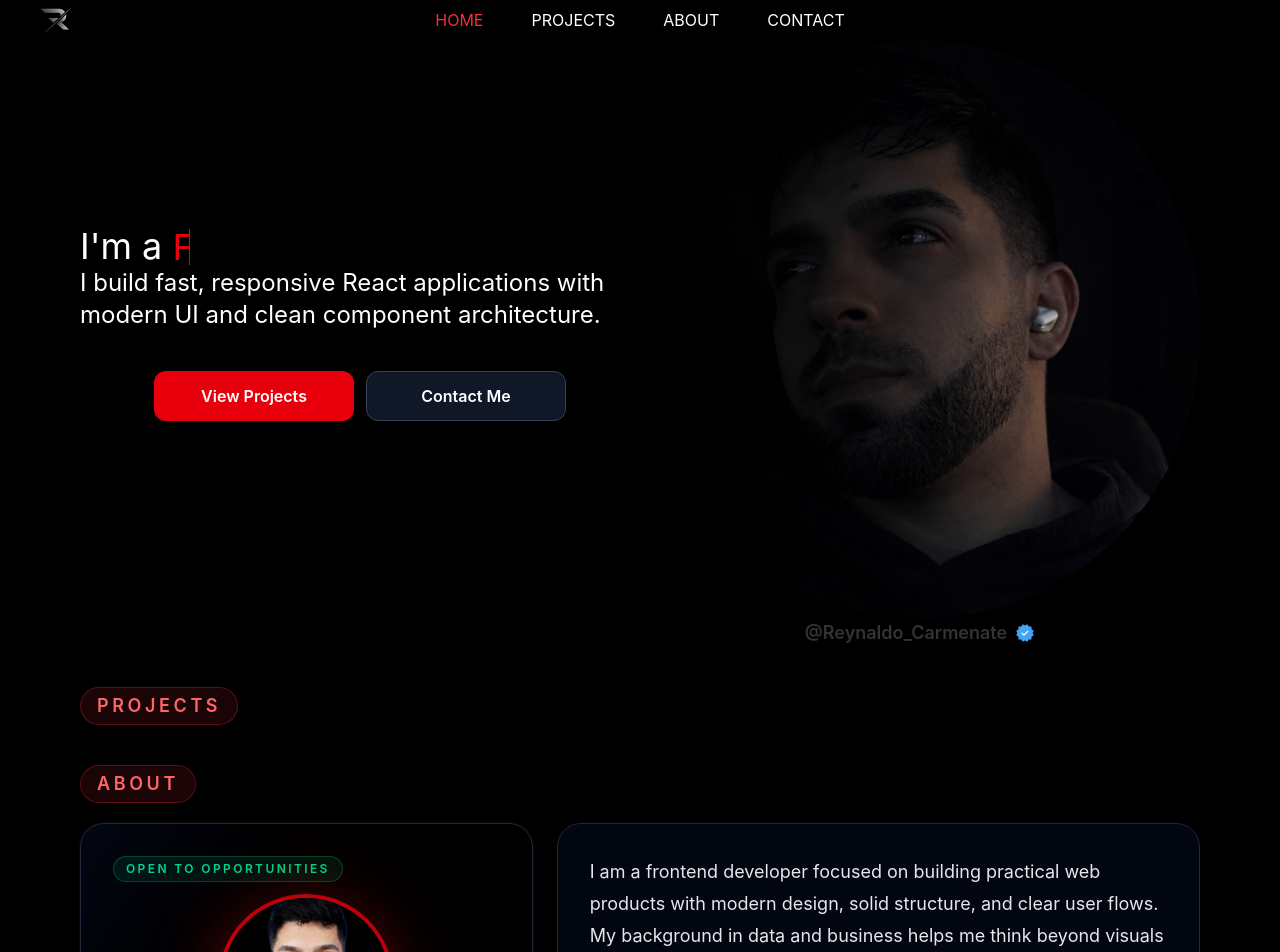
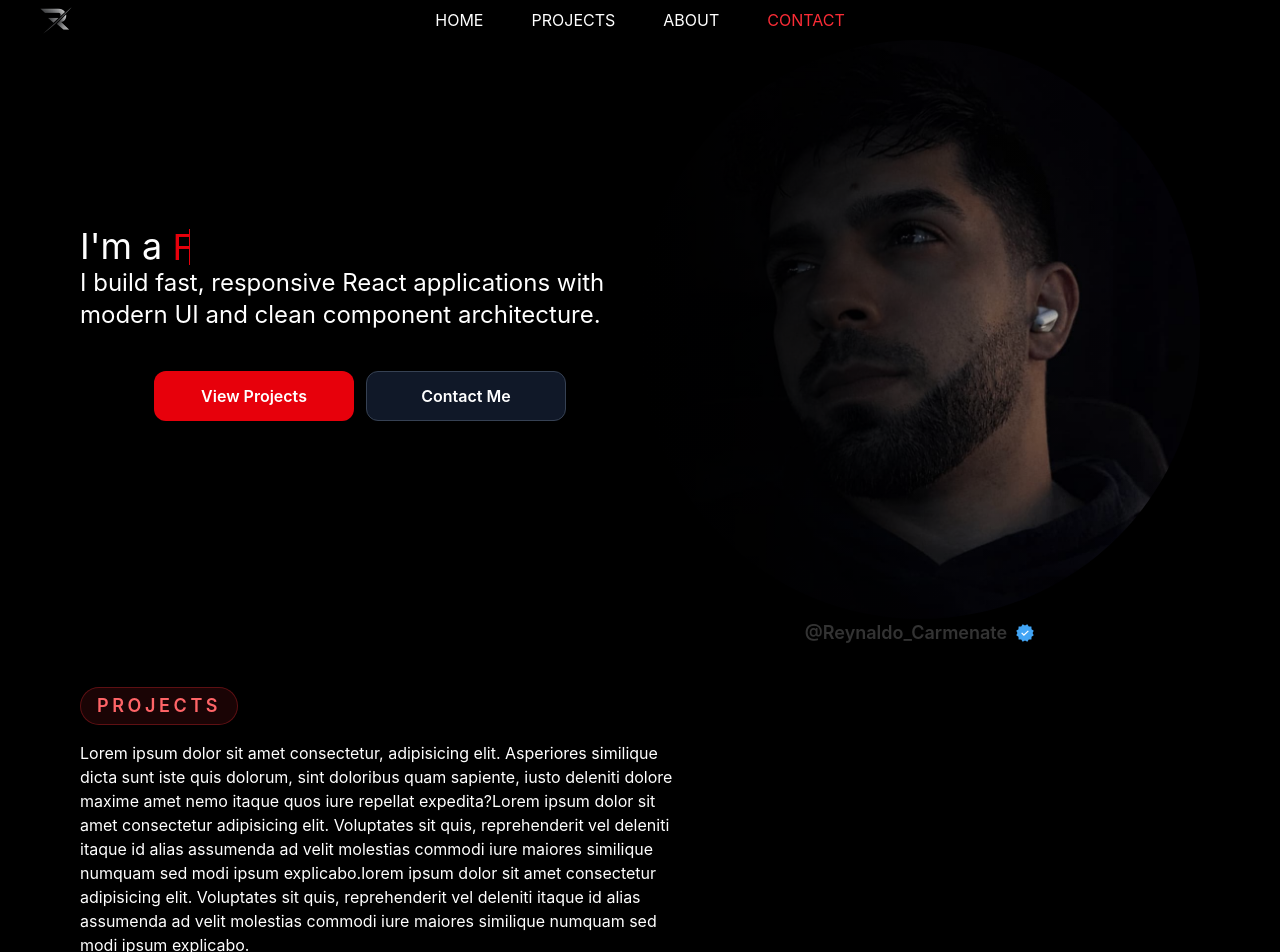
Before and after one commit to ReySlash/Portfolio_landing_page, a React (Vite) app: page / in a window 1280 px wide. Shown: the top 952 px of the page. Built offline with nearby package versions, Linux system fonts and the light colour scheme.

Commit message:
navbar ui fixed

```diff
--- a/src/components/NavBar.tsx
+++ b/src/components/NavBar.tsx
@@ -1,5 +1,7 @@
-import { useState } from "react";
+import { useEffect, useState } from "react";
 import logo from "../assets/logoMark.png";
+
+const navLinks = ["home", "projects", "about", "contact"];
 
 function MenuIcon() {
   return (
@@ -34,12 +36,61 @@ function CloseIcon() {
 }
 
 function NavBar() {
-  const NavLinks = ["Home", "Projects", "About", "Contact"];
-  const [active, setActive] = useState(0);
+  const [activeSection, setActiveSection] = useState("home");
   const [isMenuOpen, setIsMenuOpen] = useState(false);
 
-  const handleLinkClick = (index: number) => {
-    setActive(index);
+  useEffect(() => {
+    const sections = navLinks
+      .map((link) => document.getElementById(link))
+      .filter((section): section is HTMLElement => section !== null);
+
+    const updateActiveSection = () => {
+      const navbar = document.getElementById("navbar");
+      const navbarHeight = navbar?.getBoundingClientRect().height ?? 0;
+      const focusLine = navbarHeight + 24;
+
+      const nearPageBottom =
+        window.innerHeight + window.scrollY >= document.body.scrollHeight - 2;
+
+      if (nearPageBottom) {
+        setActiveSection(sections.at(-1)?.id ?? "contact");
+        return;
+      }
+
+      let currentSection = sections[0]?.id ?? "home";
+
+      sections.forEach((section) => {
+        const { top } = section.getBoundingClientRect();
+
+        if (top <= focusLine) {
+          currentSection = section.id;
+        }
+      });
+
+      setActiveSection(currentSection);
+    };
+
+    const observer = new IntersectionObserver(
+      () => {
+        updateActiveSection();
+      },
+      {
+        threshold: [0, 0.25, 0.5, 0.75, 1],
+      },
+    );
+    sections.forEach((section) => observer.observe(section));
+    window.addEventListener("scroll", updateActiveSection, { passive: true });
+    window.addEventListener("resize", updateActiveSection);
+    updateActiveSection();
+
+    return () => {
+      observer.disconnect();
+      window.removeEventListener("scroll", updateActiveSection);
+      window.removeEventListener("resize", updateActiveSection);
+    };
+  }, []);
+
+  const handleLinkClick = () => {
     setIsMenuOpen(false);
   };
 
@@ -54,16 +105,16 @@ function NavBar() {
         </a>
         <nav className="absolute left-1/2 hidden -translate-x-1/2 md:block">
           <ul className="flex flex-row items-center gap-6 uppercase lg:gap-12">
-            {NavLinks.map((link, index) => (
+            {navLinks.map((link) => (
               <li key={link}>
                 <a
                   className={
-                    active === index
+                    activeSection === link
                       ? "text-red-500"
                       : "text-white transition-colors duration-300 hover:text-red-500"
                   }
-                  href={`#${link.toLowerCase()}`}
-                  onClick={() => handleLinkClick(index)}
+                  href={`#${link}`}
+                  onClick={handleLinkClick}
                 >
                   {link}
                 </a>
@@ -115,16 +166,16 @@ function NavBar() {
 
         <nav className="flex-1">
           <ul className="flex flex-col gap-6 text-lg uppercase">
-            {NavLinks.map((link, index) => (
+            {navLinks.map((link) => (
               <li key={link}>
                 <a
                   className={
-                    active === index
+                    activeSection === link
                       ? "block text-red-500"
                       : "block text-white transition-colors duration-300 hover:text-red-500"
                   }
-                  href={`#${link.toLowerCase()}`}
-                  onClick={() => handleLinkClick(index)}
+                  href={`#${link}`}
+                  onClick={handleLinkClick}
                 >
                   {link}
                 </a>
--- a/src/components/Projects.tsx
+++ b/src/components/Projects.tsx
@@ -5,6 +5,18 @@ function Projects() {
         <span className="inline-flex w-fit rounded-full border border-red-500/30 bg-red-500/10 px-4 py-1 text-lg font-semibold uppercase tracking-[0.2em] text-red-400">
           Projects
         </span>
+        <div>
+          Lorem ipsum dolor sit amet consectetur, adipisicing elit. Asperiores
+          similique dicta sunt iste quis dolorum, sint doloribus quam sapiente,
+          iusto deleniti dolore maxime amet nemo itaque quos iure repellat
+          expedita?Lorem ipsum dolor sit amet consectetur adipisicing elit.
+          Voluptates sit quis, reprehenderit vel deleniti itaque id alias
+          assumenda ad velit molestias commodi iure maiores similique numquam
+          sed modi ipsum explicabo.lorem ipsum dolor sit amet consectetur
+          adipisicing elit. Voluptates sit quis, reprehenderit vel deleniti
+          itaque id alias assumenda ad velit molestias commodi iure maiores
+          similique numquam sed modi ipsum explicabo.
+        </div>
       </div>
     </section>
   );
```
